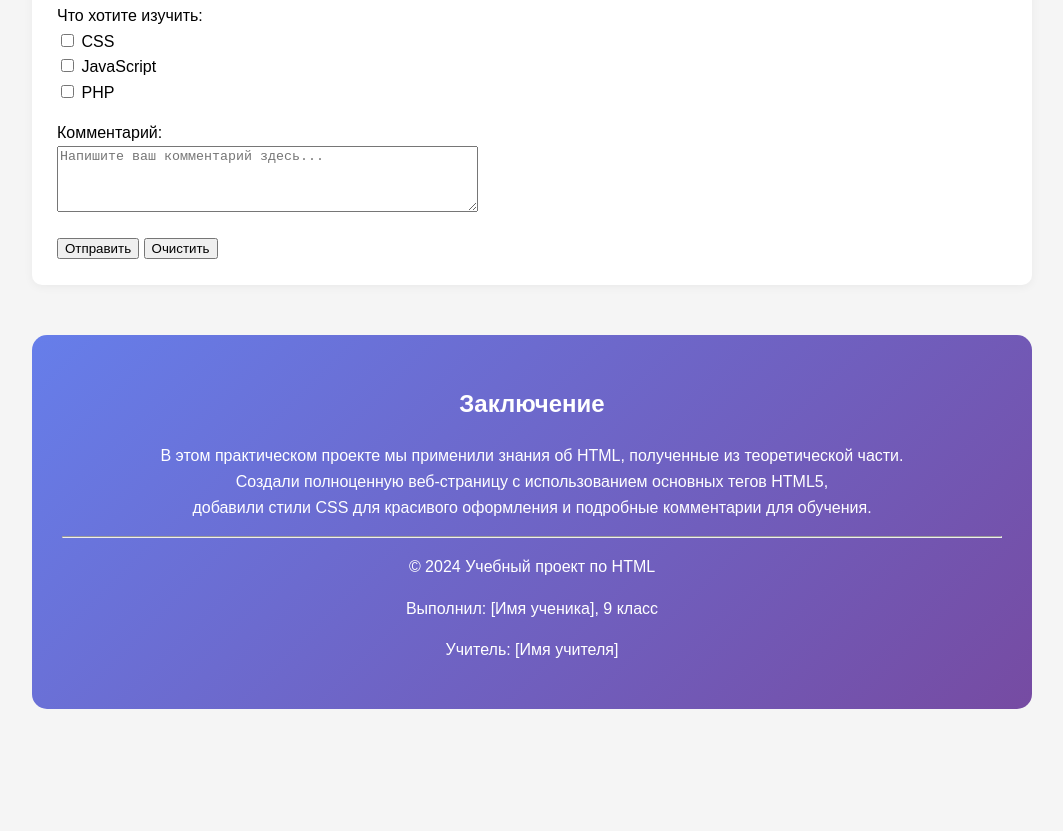
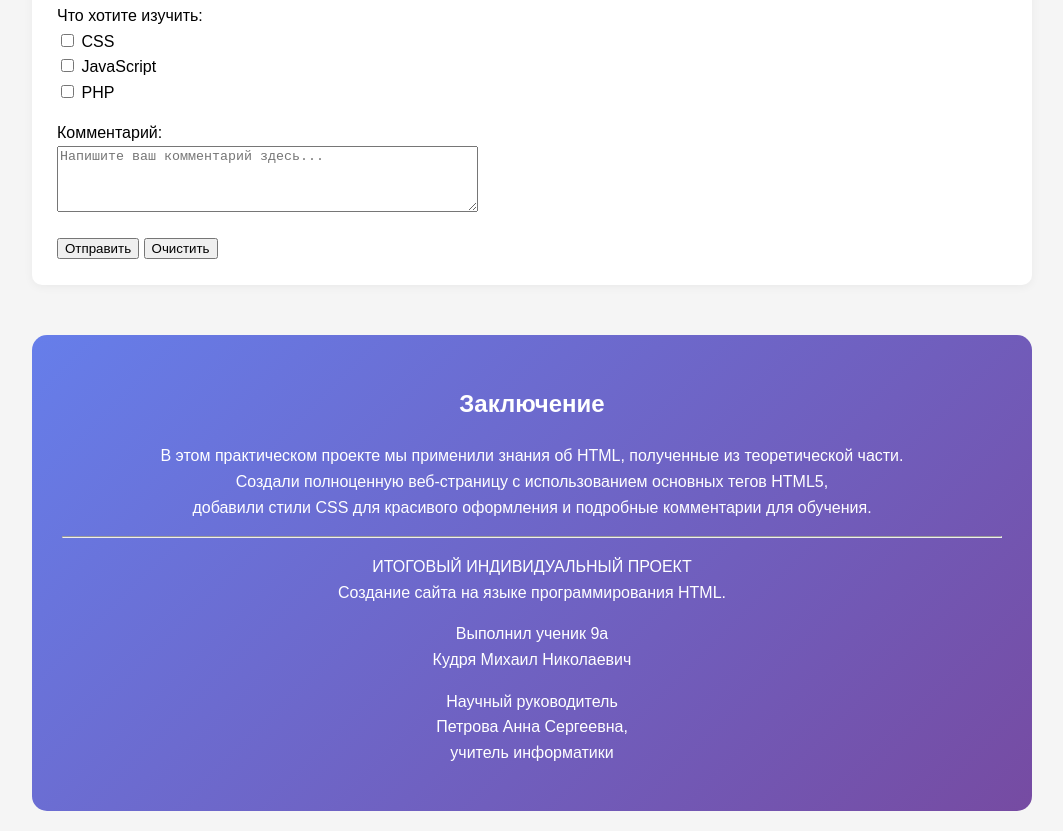
Before and after one commit to nkudrya2-eng/test, a plain HTML site: page index.html in a window 1280 px wide. Shown: the part 4604-5435 px from the top of the page, without its empty margins (108-1171 px from the left). Before the commit the page ends 5333 px from the top, so only its background shows below. Drawn offline with Linux system fonts and the light colour scheme.

Commit message:
Update index.html

```diff
--- a/index.html
+++ b/index.html
@@ -458,9 +458,13 @@
             добавили стили CSS для красивого оформления и подробные комментарии для обучения.
         </p>
         <hr> <!-- HR - горизонтальная линия -->
-        <p>© 2024 Учебный проект по HTML</p>
-        <p>Выполнил: [Имя ученика], 9 класс</p>
-        <p>Учитель: [Имя учителя]</p>
+        <p>ИТОГОВЫЙ ИНДИВИДУАЛЬНЫЙ ПРОЕКТ<br>
+        Создание сайта на языке программирования HTML.</p>
+        <p>Выполнил ученик 9а<br>
+        Кудря Михаил Николаевич</p>
+        <p>Научный руководитель<br>
+        Петрова Анна Сергеевна,<br>
+        учитель информатики</p>
     </footer>
 </body>
 </html> <!-- Конец HTML документа -->
```
